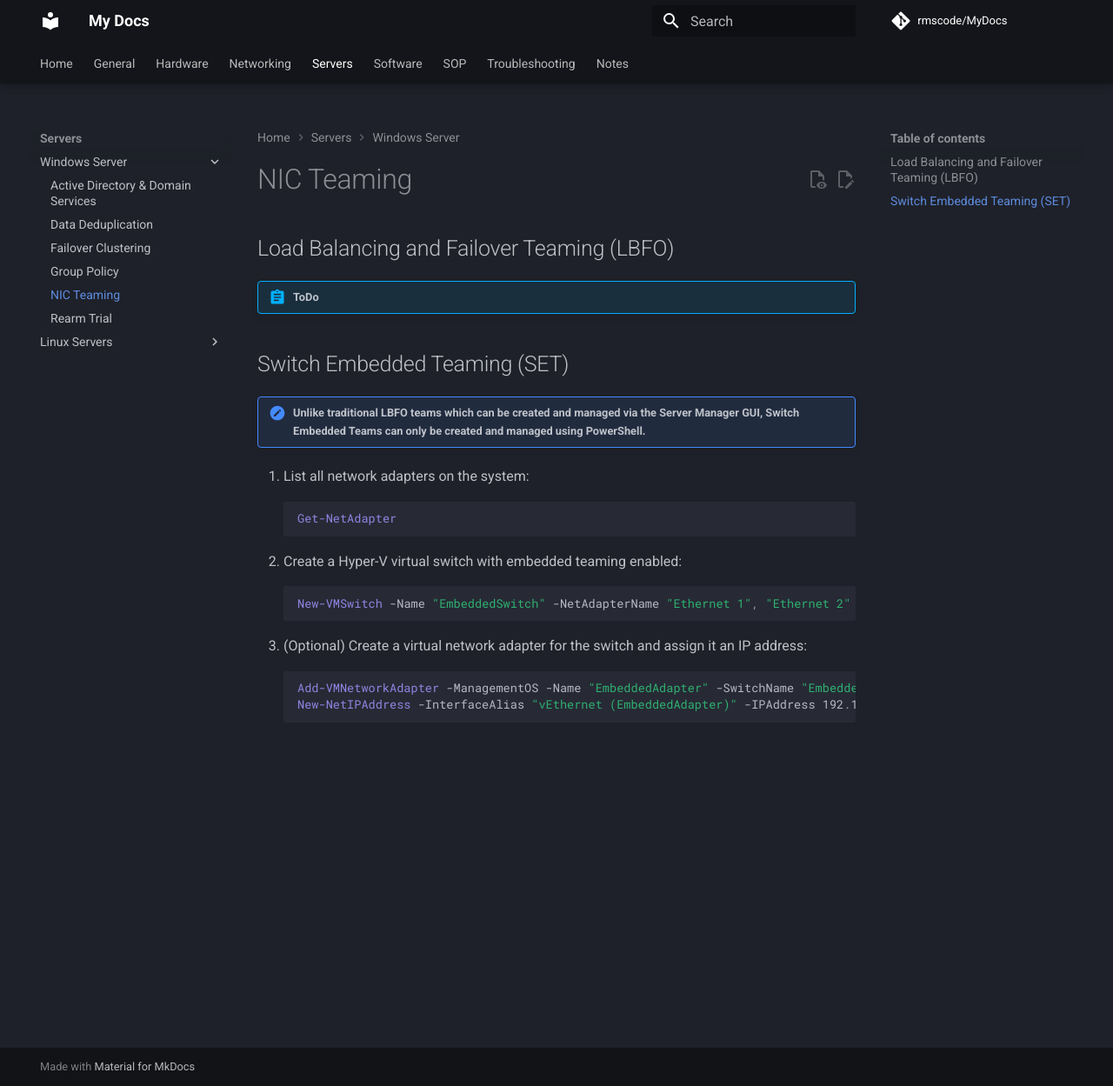
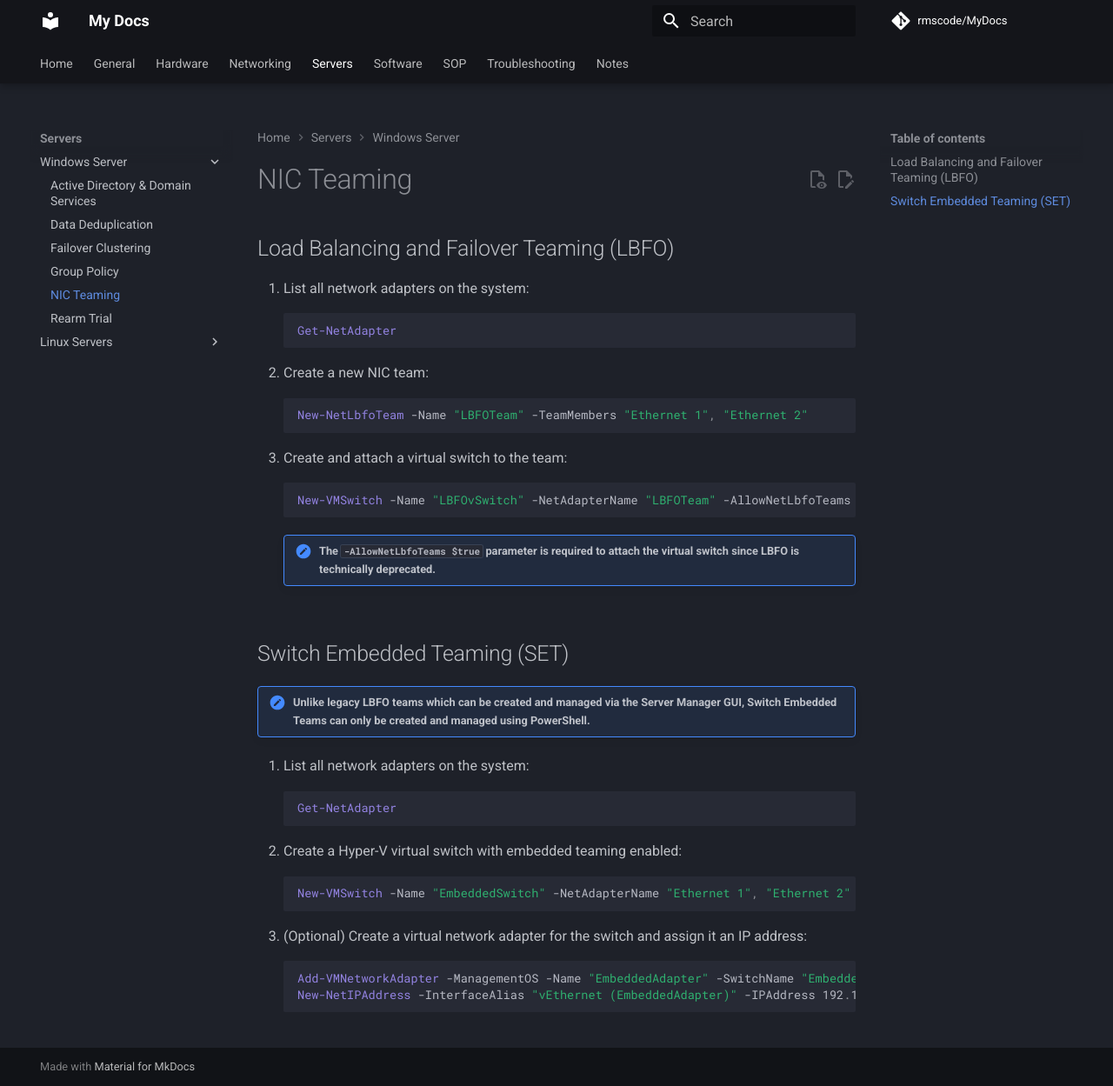
Before and after one commit to rmscode/binary-garden, an MkDocs documentation site: the page built from docs/servers/windows-server/nic-teaming.md, in a window 1280 px wide and 1249 px high. Shown: the whole window at 87% size. Built offline with MkDocs 1.6.1 and Material for MkDocs 9.7.7, drawn with Linux system fonts in a browser that asks for light colours; comment, search, counter and statistics services are not loaded.

Commit message:
Update nic-teaming.md

````diff
--- a/docs/servers/windows-server/nic-teaming.md
+++ b/docs/servers/windows-server/nic-teaming.md
@@ -2,11 +2,24 @@
 
 ## Load Balancing and Failover Teaming (LBFO)
 
-!!! abstract "ToDo"
+1. List all network adapters on the system:
+        ```powershell
+        Get-NetAdapter
+        ```
+2. Create a new NIC team:
+        ```powershell
+        New-NetLbfoTeam -Name "LBFOTeam" -TeamMembers "Ethernet 1", "Ethernet 2"
+        ```
+3. Create and attach a virtual switch to the team:
+        ```powershell
+        New-VMSwitch -Name "LBFOvSwitch" -NetAdapterName "LBFOTeam" -AllowNetLbfoTeams $true
+        ```
+
+    !!! note "The `-AllowNetLbfoTeams $true` parameter is required to attach the virtual switch since LBFO is technically deprecated."
 
 ## Switch Embedded Teaming (SET)
 
-!!! note "Unlike traditional LBFO teams which can be created and  managed via the Server Manager GUI, Switch Embedded Teams can only be created and managed using PowerShell."
+!!! note "Unlike legacy LBFO teams which can be created and  managed via the Server Manager GUI, Switch Embedded Teams can only be created and managed using PowerShell."
 
 1. List all network adapters on the system:
         ```powershell
````
